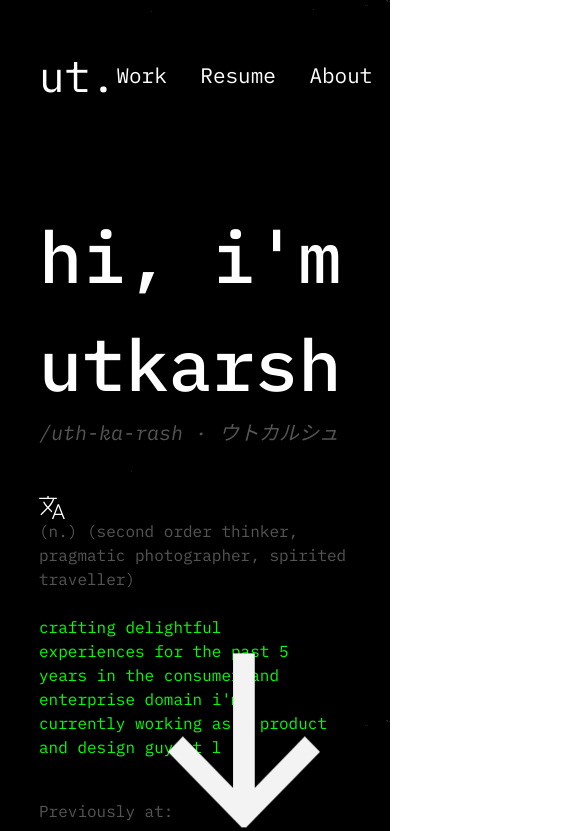
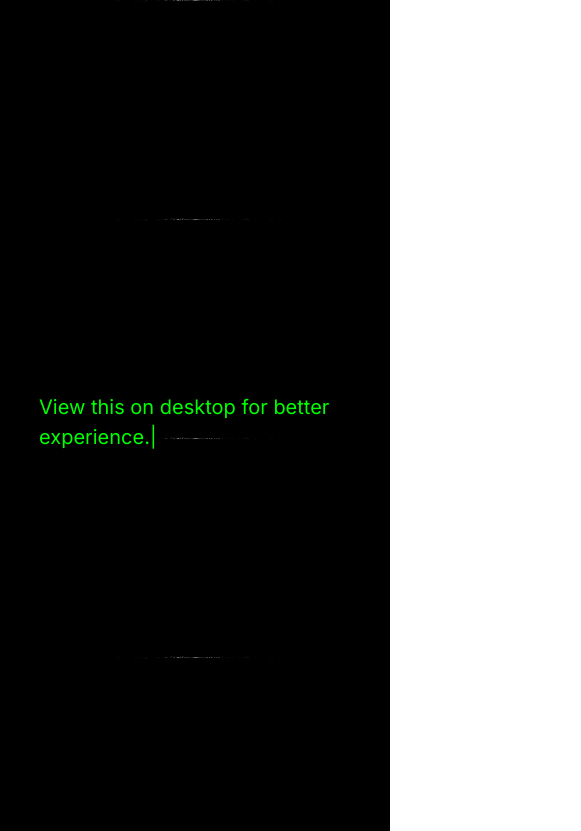
Before and after one commit to himanshu19hv/portfolio_temp, a Next.js app: page / in a window 390 px wide. Shown: the top 831 px of the page, 581 px wide, since content can reach past the window. Built offline with nearby package versions, Linux system fonts and the light colour scheme.

Commit message:
mobile screen

```diff
--- a/app/globals.css
+++ b/app/globals.css
@@ -81,3 +81,15 @@ body {
   height: 100%;
   object-fit: cover; /* Ensures video fills the screen */
 }
+.mobileScreen {
+  height: 100dvh;
+  width: 100vw;
+  color: white;
+  padding: 0 10% 0 10%;
+  position: relative;
+  background-image: url("/assets/gifVideo.gif");
+  background-size: contain;
+  display: flex;
+  align-items: center;
+  justify-content: center;
+}
--- a/app/page.js
+++ b/app/page.js
@@ -1,24 +1,41 @@
-'use client';
+"use client";
 
 import { useEffect, useState } from "react";
-import HomePage from "./components/HomePage"
+import HomePage from "./components/HomePage";
+import { TypeAnimation } from "react-type-animation";
 export default function Home() {
-  const [loading, setLoading] = useState(true)
+  const [loading, setLoading] = useState(true);
+  const [mobile, setMobile] = useState(false);
   useEffect(() => {
     setTimeout(() => {
-      setLoading(false)
+      setLoading(false);
+      if (window.innerWidth < 800) {
+        setMobile(true);
+      }
     }, 1500);
-  }, [])
+  }, []);
   return (
     <main>
-     { loading ?
-    <div className="video-container">
-  <video autoPlay muted loop playsInline>
-    <source src="/assets/Loading.mp4" type="video/mp4" />
-  </video>
-</div>
-     :
-      <HomePage />}
+      {!mobile ? (
+        loading ? (
+          <div className="video-container">
+            <video autoPlay muted loop playsInline>
+              <source src="/assets/Loading.mp4" type="video/mp4" />
+            </video>
+          </div>
+        ) : (
+          <HomePage />
+        )
+      ) : (
+        <div className="mobileScreen">
+          <TypeAnimation
+            sequence={["View this on desktop for better experience."]}
+            wrapper="span"
+            speed={70}
+            style={{ color: "#00FF00", fontSize: 20 }}
+          />{" "}
+        </div>
+      )}
     </main>
   );
 }
```
